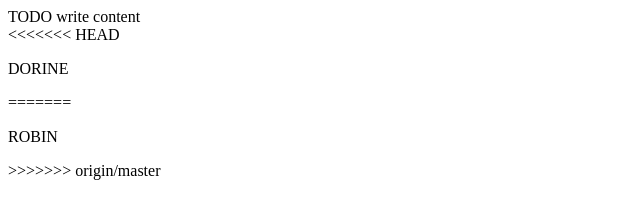
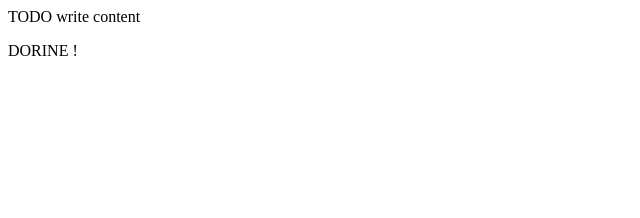
Before and after one commit to DorineN/TestDoRo, a plain HTML site: page public_html/index.html in a window 1280 px wide. Shown: the whole page, without its empty margins (0-640 px from the left). Drawn offline with Linux system fonts and the light colour scheme.

Commit message:
Test remise à niveau

```diff
--- a/public_html/index.html
+++ b/public_html/index.html
@@ -13,10 +13,7 @@ and open the template in the editor.
     <body>
         <div>TODO write content</div>
 
-<<<<<<< HEAD
-        <p>DORINE</p>
-=======
-        <p>ROBIN</p>
->>>>>>> origin/master
+        <p>DORINE !</p>
+
     </body>
 </html>
```
